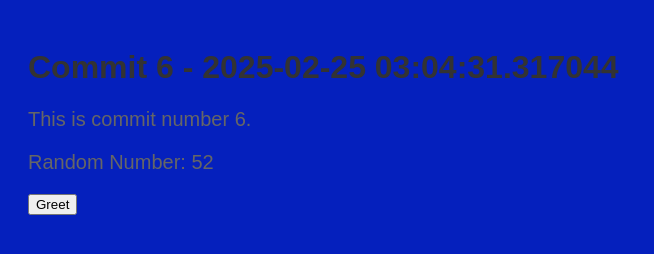
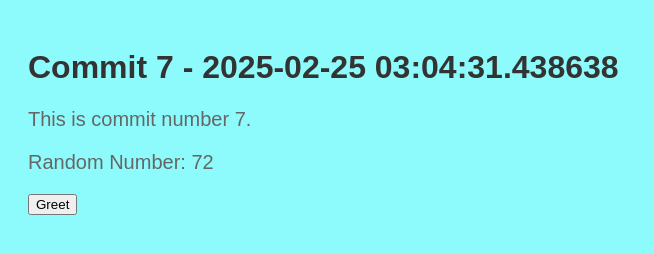
Before and after one commit to legbald0d/myrep-repo-20250225030424, a plain HTML site: page index.html in a window 1280 px wide. Shown: the whole page, without its empty margins (0-654 px from the left). Drawn offline with Linux system fonts and the light colour scheme.

Commit message:
📝 Commit 7 with HTML, CSS, and JS

```diff
--- a/index.html
+++ b/index.html
@@ -2,13 +2,13 @@
     <!DOCTYPE html>
     <html>
     <head>
-        <title>Commit 6 - 2025-02-25 03:04:31.317044</title>
+        <title>Commit 7 - 2025-02-25 03:04:31.438638</title>
         <link rel="stylesheet" href="style.css">
     </head>
     <body>
-        <h1>Commit 6 - 2025-02-25 03:04:31.317044</h1>
-        <p>This is commit number 6.</p>
-        <p>Random Number: 52</p>
+        <h1>Commit 7 - 2025-02-25 03:04:31.438638</h1>
+        <p>This is commit number 7.</p>
+        <p>Random Number: 72</p>
         <button onclick="greet()">Greet</button>
         <script src="script.js"></script>
     </body>
--- a/script.js
+++ b/script.js
@@ -2,4 +2,4 @@
     function greet() {
         alert('Hello from commit ' + commitNumber + '!');
     }
-    var commitNumber = 6;
+    var commitNumber = 7;
--- a/style.css
+++ b/style.css
@@ -1,7 +1,7 @@
 
     body {
         font-family: Arial, sans-serif;
-        background-color: #0520bd;
+        background-color: #8dfbfc;
         padding: 20px;
     }
     h1 {
```
